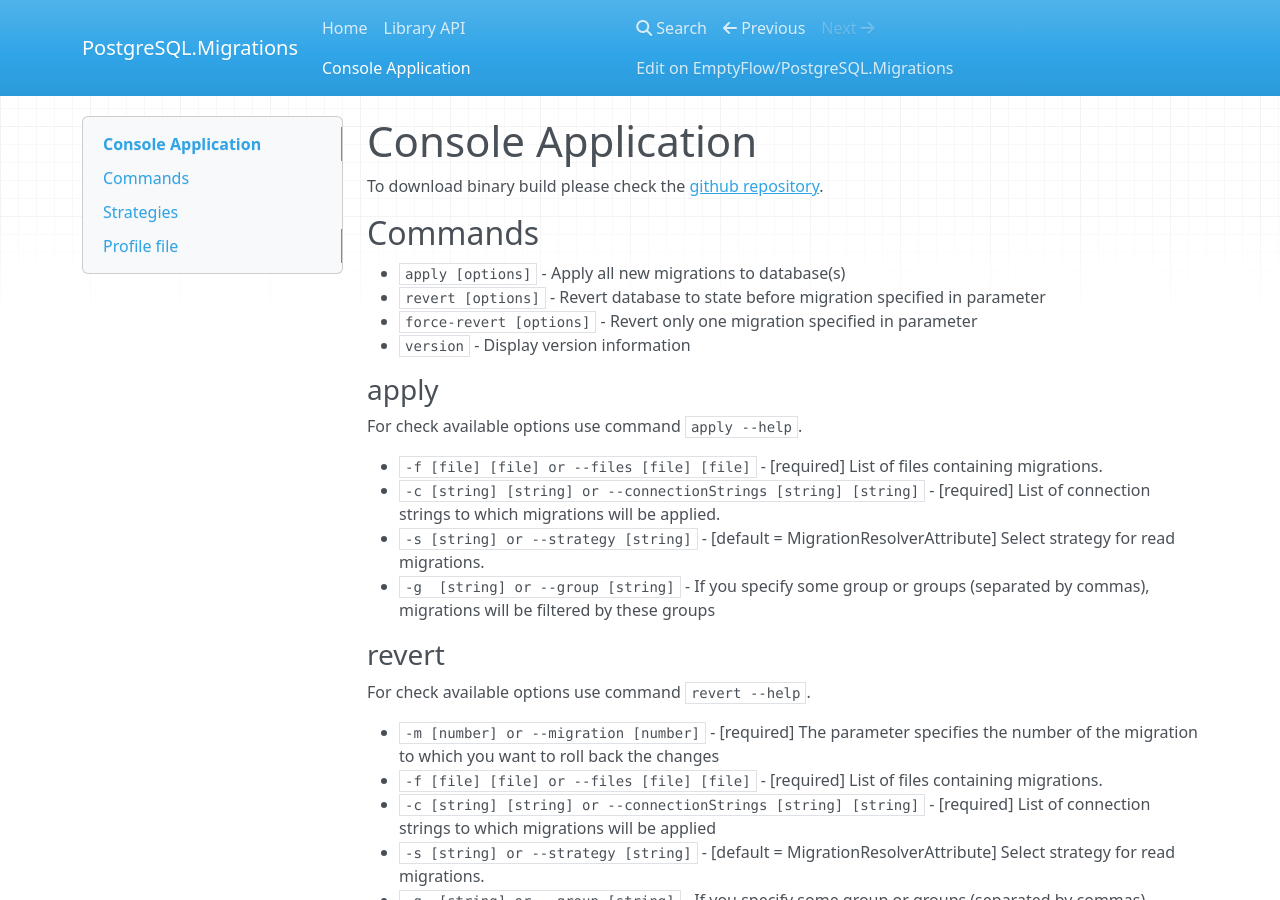
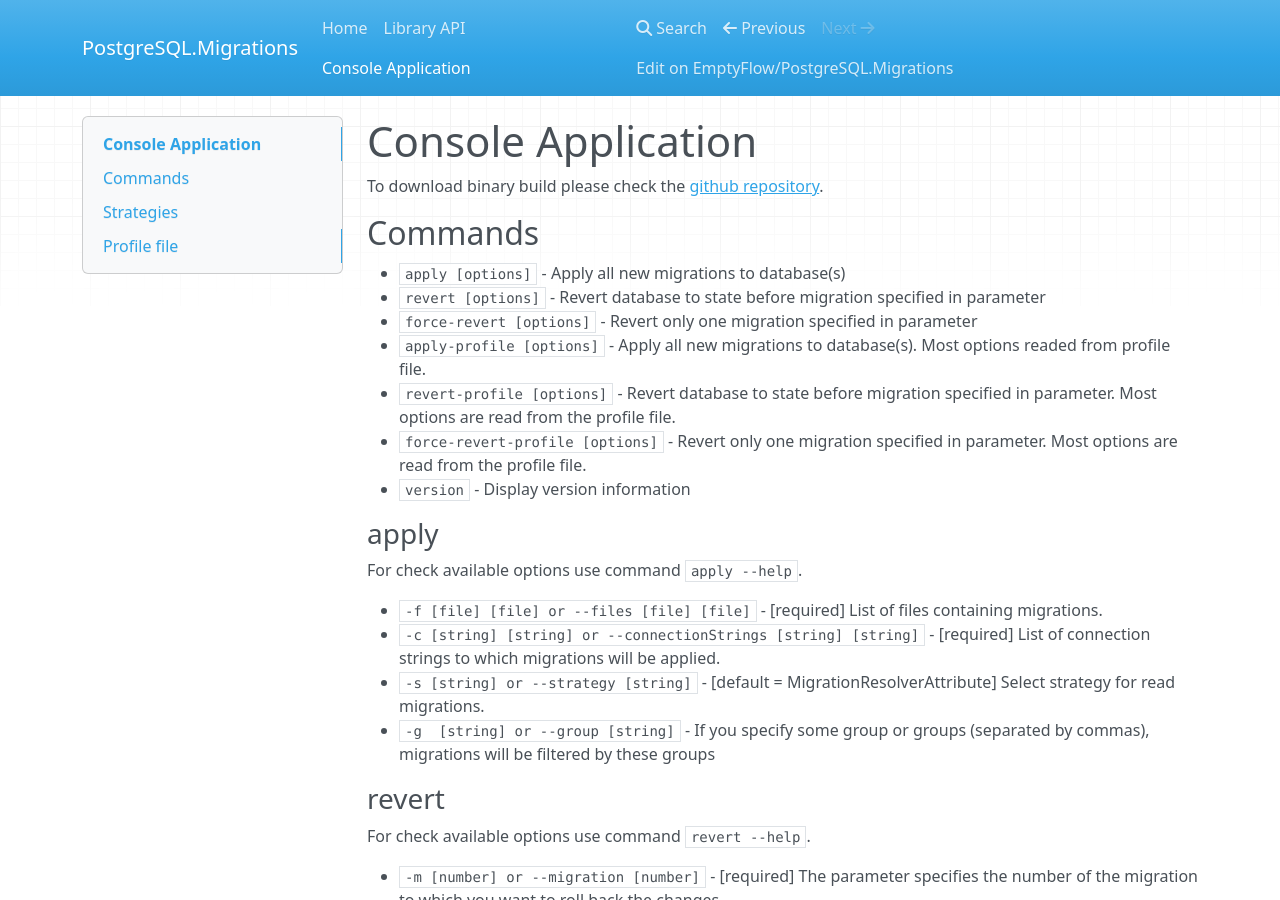
Before and after one commit to EmptyFlow/PostgreSQL.Migrations, an MkDocs documentation site: the page built from docs/console.md, in a window 1280 px wide and 900 px high. Built offline with MkDocs 1.6.1, drawn with Linux system fonts in a browser that asks for light colours; nearby versions of some CDN libraries; some of the changed text lies outside the part shown.

Commit message:
+ Added commands and default value for profile parameter

````diff
--- a/docs/console.md
+++ b/docs/console.md
@@ -7,6 +7,9 @@
 * `apply [options]` - Apply all new migrations to database(s)
 * `revert [options]` - Revert database to state before migration specified in parameter
 * `force-revert [options]` - Revert only one migration specified in parameter
+* `apply-profile [options]` - Apply all new migrations to database(s). Most options readed from profile file.
+* `revert-profile [options]` - Revert database to state before migration specified in parameter. Most options are read from the profile file.
+* `force-revert-profile [options]` - Revert only one migration specified in parameter. Most options are read from the profile file.
 * `version` - Display version information
 
 ### apply
@@ -72,6 +75,7 @@
 
 ## Profile file
 A profile file is a simple text file containing a few lines. A profile file is an alternative way to populate some parameters such as connection strings, files, strategy, and group for operations `apply`, `revert`, `force-revert` etc.
+If profile file not is not specified then will be try to read `migrationprofile` in current directory.
 Format in profile file as follow:
 ```
 [name of parameter] [value of parameter]
````
